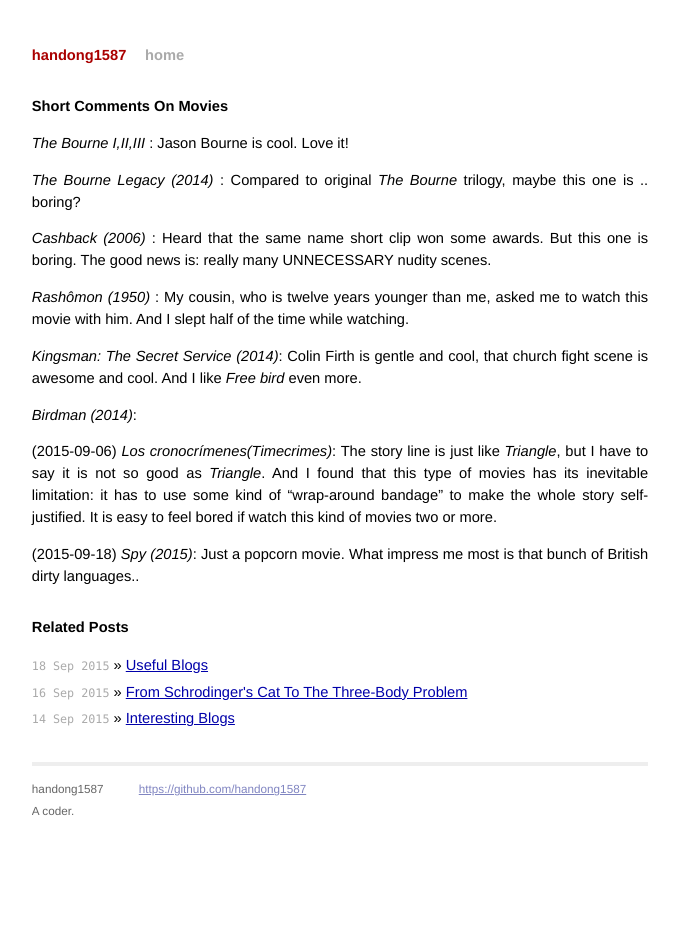
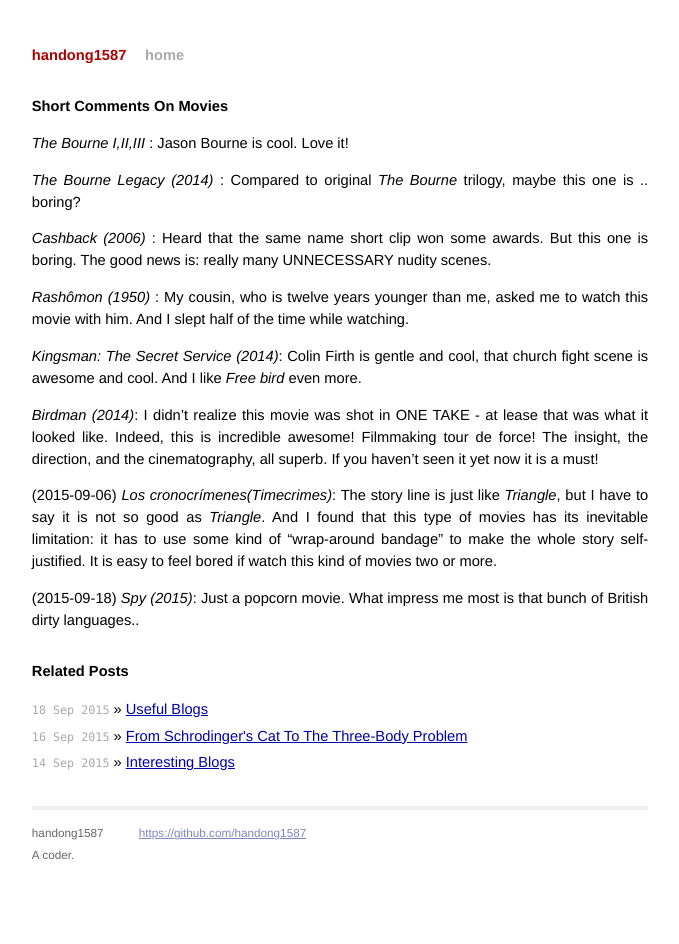
Before and after one commit to handong1587/handong1587.github.io, a Jekyll site: the page built from _posts/leisure/2015-08-29-short-comments-on-movies.md, in a window 1280 px wide. Shown: the whole page, without its empty margins (300-979 px from the left). Built offline with Jekyll 4.4.1, drawn with Linux system fonts in a browser that asks for light colours; Markdown is read by kramdown in place of the engine named in the settings; comment, search, counter and statistics services are not loaded.

Commit message:
update md

```diff
--- a/_posts/leisure/2015-08-29-short-comments-on-movies.md
+++ b/_posts/leisure/2015-08-29-short-comments-on-movies.md
@@ -18,8 +18,8 @@
 
 *Kingsman: The Secret Service (2014)*: Colin Firth is gentle and cool, that church fight scene is awesome and cool. And I like *Free bird* even more.
 
-*Birdman (2014)*:
+*Birdman (2014)*: I didn't realize this movie was shot in ONE TAKE - at lease that was what it looked like. Indeed, this is incredible awesome! Filmmaking tour de force! The insight, the direction, and the cinematography, all superb. If you haven't seen it yet now it is a must!
 
-(2015-09-06) *Los cronocrímenes(Timecrimes)*: The story line is just like *Triangle*, but I have to say it is not so good as *Triangle*. And I found that this type of movies has its inevitable limitation: it has to use some kind of "wrap-around bandage" to make the whole story self-justified. It is easy to feel bored if watch this kind of movies two or more.
+ (2015-09-06) *Los cronocrímenes(Timecrimes)*: The story line is just like *Triangle*, but I have to say it is not so good as *Triangle*. And I found that this type of movies has its inevitable limitation: it has to use some kind of "wrap-around bandage" to make the whole story self-justified. It is easy to feel bored if watch this kind of movies two or more.
 
 (2015-09-18) *Spy (2015)*: Just a popcorn movie. What impress me most is that bunch of British dirty languages..
```
